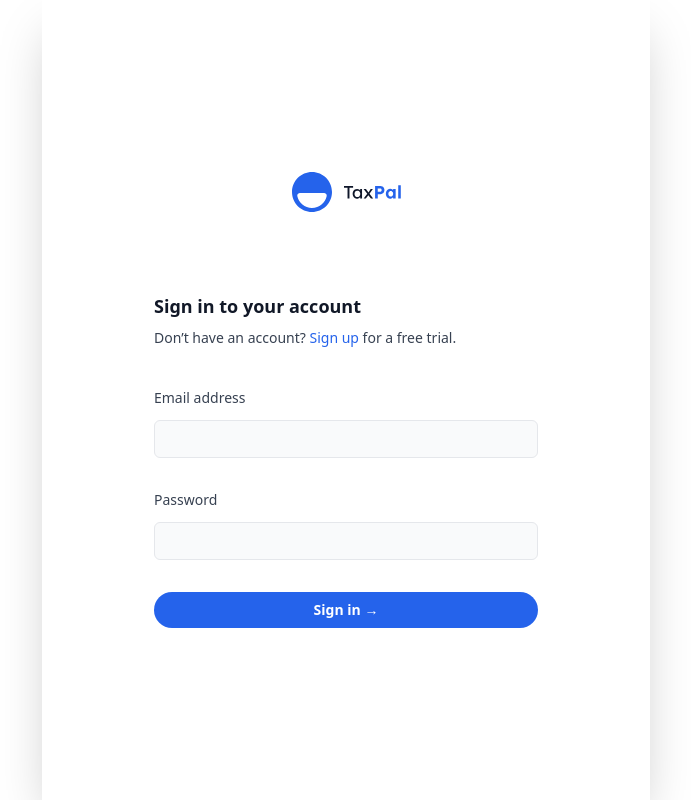
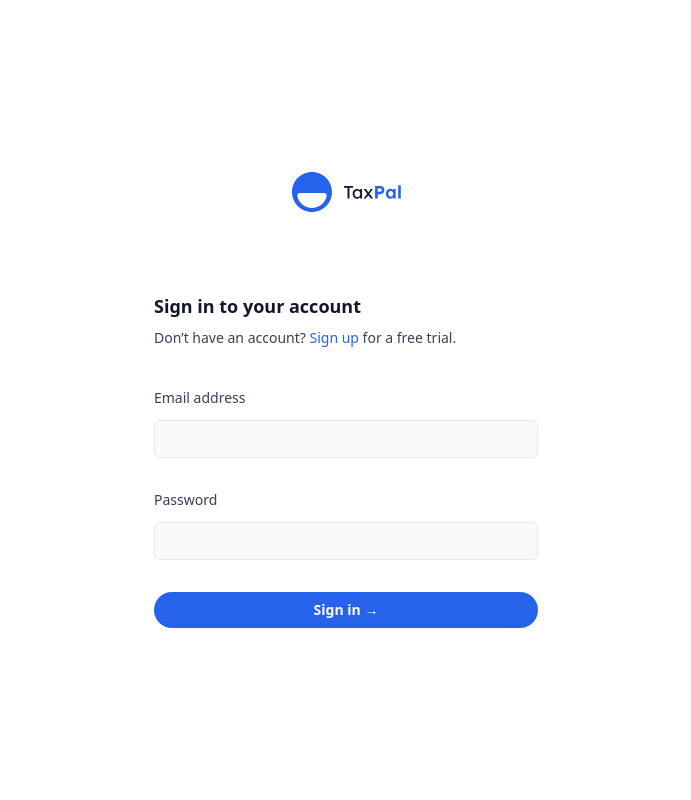
Before and after one commit to dc-devs/startup-template-frontend, a React (Vite) app: page /sign-in in a window 1280 px wide. Shown: the whole page, without its empty margins (294-985 px from the left). Built offline with nearby package versions, Linux system fonts and the light colour scheme.

Commit message:
Updated SlimLayout

```diff
--- a/src/components/SlimLayout.tsx
+++ b/src/components/SlimLayout.tsx
@@ -1,21 +1,10 @@
-// import backgroundImage from '../images/background-auth.jpg';
-
 export const SlimLayout = ({ children }: { children: React.ReactNode }) => {
 	return (
 		<>
-			<div className="relative flex min-h-full shrink-0 justify-center md:px-12 lg:px-0">
-				<div className="relative z-10 flex flex-1 flex-col bg-white px-4 py-10 shadow-2xl sm:justify-center md:flex-none md:px-28">
-					<main className="mx-auto w-full max-w-md sm:px-4 md:w-96 md:max-w-sm md:px-0">
-						{children}
-					</main>
-				</div>
-				{/* <div className="hidden sm:contents lg:relative lg:block lg:flex-1">
-					<img
-						className="absolute inset-0 h-full w-full object-cover"
-						src={backgroundImage}
-						alt=""
-					/>
-				</div> */}
+			<div className="relative z-10 flex flex-1 flex-col min-h-full bg-white px-4 py-10 shadow-2xl sm:justify-center md:flex-none md:px-28">
+				<main className="mx-auto w-full max-w-md sm:px-4 md:w-96 md:max-w-sm md:px-0">
+					{children}
+				</main>
 			</div>
 		</>
 	);
```
